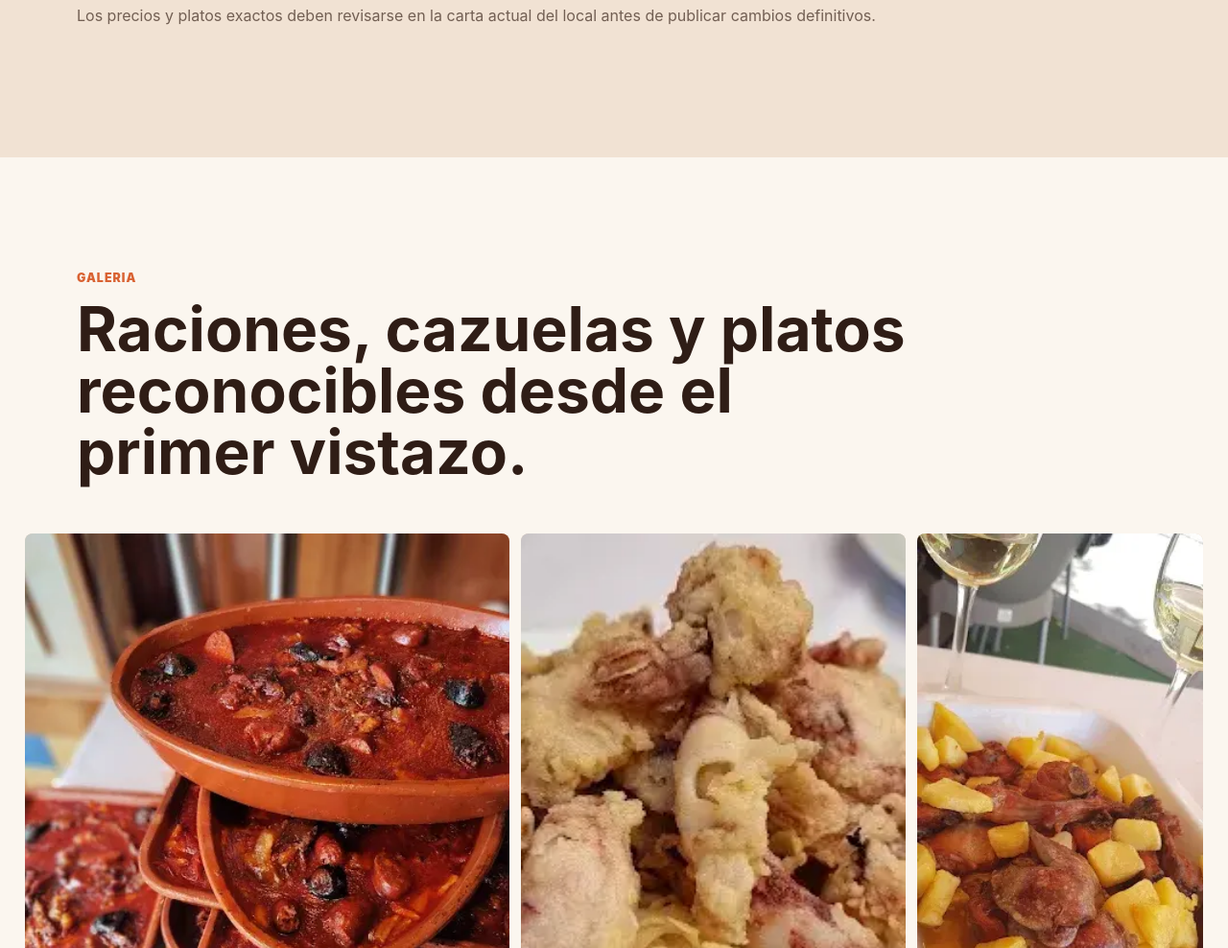
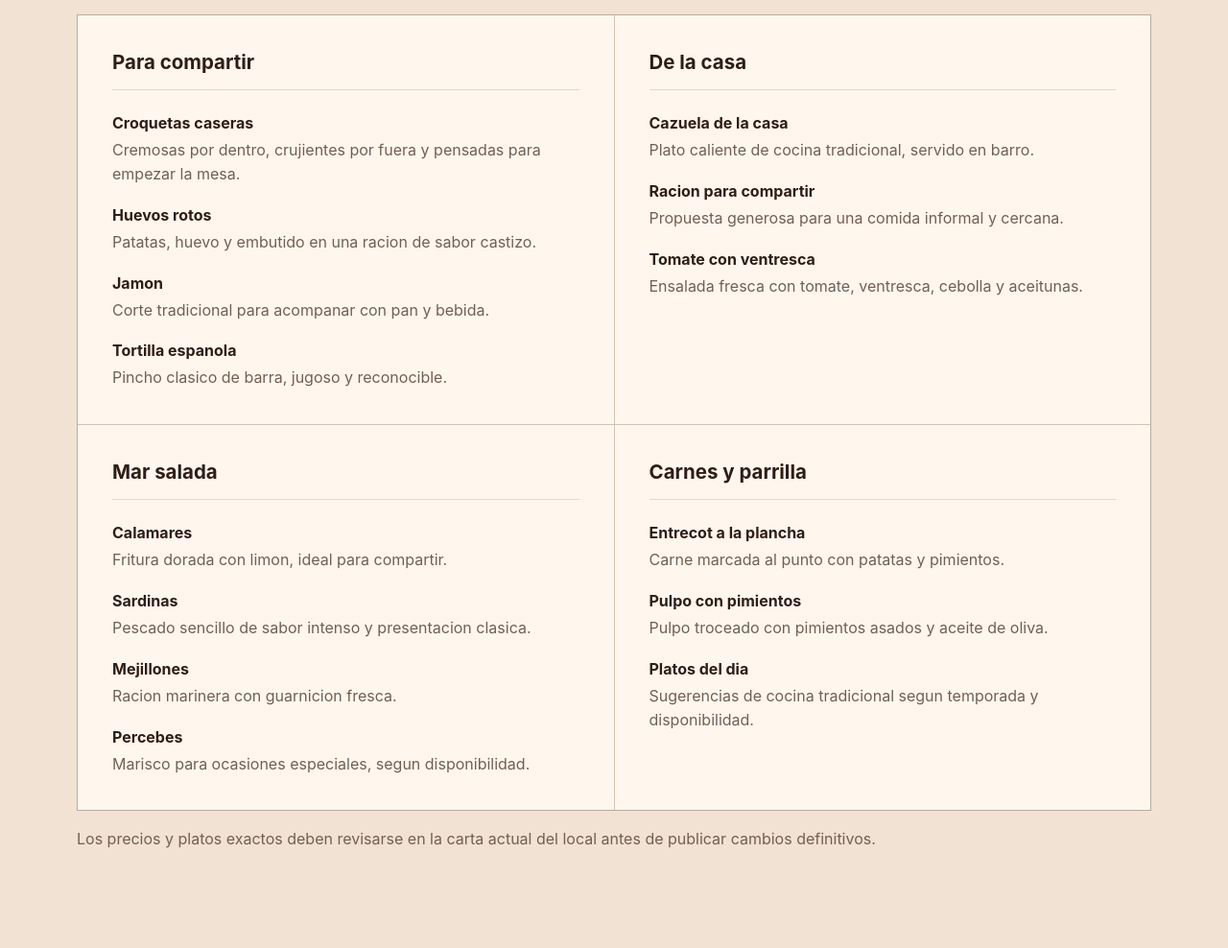
Before and after one commit to diegoor520/Casa-florencio-web, a website: page index.html in a window 1280 px wide. Shown: the part 2492-3480 px from the top of the page at 96% size. Drawn offline with Linux system fonts and the light colour scheme.

Commit message:
Mejorar carta y galeria de platos

```diff
--- /dev/null
+++ b/enhancements.css
@@ -0,0 +1,102 @@
+.written-menu {
+  display: grid;
+  grid-template-columns: repeat(2, minmax(0, 1fr));
+  gap: 1px;
+  margin-top: 28px;
+  border: 1px solid rgba(47, 29, 22, 0.14);
+  background: rgba(47, 29, 22, 0.16);
+}
+
+.written-menu-group {
+  padding: clamp(24px, 3vw, 36px);
+  background: #fff7ee;
+}
+
+.written-menu-group h3 {
+  margin-bottom: 24px;
+  padding-bottom: 16px;
+  border-bottom: 1px solid rgba(47, 29, 22, 0.14);
+}
+
+.written-menu-group ul {
+  display: grid;
+  gap: 20px;
+  margin: 0;
+  padding: 0;
+  list-style: none;
+}
+
+.written-menu-group li {
+  display: grid;
+  gap: 6px;
+}
+
+.written-menu-group strong {
+  font-size: 1rem;
+  color: var(--ink);
+}
+
+.written-menu-group span {
+  color: var(--muted);
+  line-height: 1.55;
+}
+
+.photo-grid figure {
+  position: relative;
+}
+
+.dish-label {
+  position: absolute;
+  inset: auto 12px 12px;
+  display: grid;
+  gap: 6px;
+  padding: 14px 16px;
+  border: 1px solid rgba(255, 250, 243, 0.22);
+  border-radius: 8px;
+  color: var(--white);
+  background:
+    linear-gradient(135deg, rgba(47, 29, 22, 0.88), rgba(47, 29, 22, 0.62)),
+    rgba(47, 29, 22, 0.78);
+  box-shadow: 0 18px 40px rgba(22, 13, 9, 0.22);
+  transition: transform 240ms ease, background 240ms ease;
+}
+
+.dish-label strong {
+  font-size: 1rem;
+  line-height: 1.1;
+}
+
+.dish-label span {
+  color: rgba(255, 250, 243, 0.78);
+  font-size: 0.88rem;
+  line-height: 1.35;
+}
+
+.photo-grid figure:hover .dish-label {
+  transform: translateY(-3px);
+  background:
+    linear-gradient(135deg, rgba(47, 29, 22, 0.94), rgba(47, 29, 22, 0.7)),
+    rgba(47, 29, 22, 0.86);
+}
+
+@media (max-width: 880px) {
+  .written-menu {
+    grid-template-columns: 1fr;
+  }
+}
+
+@media (max-width: 560px) {
+  .written-menu {
+    grid-template-columns: 1fr;
+  }
+
+  .photo-grid figure,
+  .photo-grid figure:nth-child(n) {
+    min-height: 320px;
+  }
+
+  .dish-label {
+    inset: auto 10px 10px;
+    padding: 12px 13px;
+  }
+}
--- /dev/null
+++ b/enhancements.js
@@ -0,0 +1,137 @@
+const galleryLabels = [
+  {
+    title: "Cazuela de la casa",
+    description: "Guiso tradicional servido en barro, con sabor profundo y mesa de cuchara.",
+  },
+  {
+    title: "Calamares",
+    description: "Fritura clasica, dorada y ligera, acompanada de limon.",
+  },
+  {
+    title: "Huevos rotos",
+    description: "Patatas, huevo y embutido en una racion sencilla y contundente.",
+  },
+  {
+    title: "Entrecot a la plancha",
+    description: "Carne marcada a la plancha con guarnicion de patata y pimientos.",
+  },
+  {
+    title: "Tortilla espanola",
+    description: "Pincho de tortilla jugosa, perfecto para barra o desayuno.",
+  },
+  {
+    title: "Croquetas caseras",
+    description: "Bocado cremoso por dentro y crujiente por fuera.",
+  },
+  {
+    title: "Racion para compartir",
+    description: "Plato generoso para abrir mesa entre amigos o familia.",
+  },
+  {
+    title: "Pulpo con pimientos",
+    description: "Pulpo troceado con pimientos asados y aceite de oliva.",
+  },
+  {
+    title: "Sardinas",
+    description: "Pescado sencillo, sabroso y servido con limon.",
+  },
+  {
+    title: "Percebes",
+    description: "Marisco de sabor intenso para una mesa especial.",
+  },
+  {
+    title: "Mejillones",
+    description: "Mejillones al punto, con guarnicion fresca y toque marinero.",
+  },
+  {
+    title: "Tomate con ventresca",
+    description: "Tomate, ventresca, cebolla y aceitunas en una ensalada directa y fresca.",
+  },
+];
+
+const writtenMenu = [
+  {
+    category: "Para compartir",
+    dishes: [
+      ["Croquetas caseras", "Cremosas por dentro, crujientes por fuera y pensadas para empezar la mesa."],
+      ["Huevos rotos", "Patatas, huevo y embutido en una racion de sabor castizo."],
+      ["Jamon", "Corte tradicional para acompanar con pan y bebida."],
+      ["Tortilla espanola", "Pincho clasico de barra, jugoso y reconocible."],
+    ],
+  },
+  {
+    category: "De la casa",
+    dishes: [
+      ["Cazuela de la casa", "Plato caliente de cocina tradicional, servido en barro."],
+      ["Racion para compartir", "Propuesta generosa para una comida informal y cercana."],
+      ["Tomate con ventresca", "Ensalada fresca con tomate, ventresca, cebolla y aceitunas."],
+    ],
+  },
+  {
+    category: "Mar salada",
+    dishes: [
+      ["Calamares", "Fritura dorada con limon, ideal para compartir."],
+      ["Sardinas", "Pescado sencillo de sabor intenso y presentacion clasica."],
+      ["Mejillones", "Racion marinera con guarnicion fresca."],
+      ["Percebes", "Marisco para ocasiones especiales, segun disponibilidad."],
+    ],
+  },
+  {
+    category: "Carnes y parrilla",
+    dishes: [
+      ["Entrecot a la plancha", "Carne marcada al punto con patatas y pimientos."],
+      ["Pulpo con pimientos", "Pulpo troceado con pimientos asados y aceite de oliva."],
+      ["Platos del dia", "Sugerencias de cocina tradicional segun temporada y disponibilidad."],
+    ],
+  },
+];
+
+const addGalleryLabels = () => {
+  document.querySelectorAll(".photo-grid figure").forEach((figure, index) => {
+    const label = galleryLabels[index];
+    if (!label || figure.querySelector("figcaption")) return;
+
+    const caption = document.createElement("figcaption");
+    caption.className = "dish-label";
+    caption.innerHTML = `
+      <strong>${label.title}</strong>
+      <span>${label.description}</span>
+    `;
+    figure.append(caption);
+  });
+};
+
+const addWrittenMenu = () => {
+  const menuPhotos = document.querySelector(".menu-photos");
+  if (!menuPhotos || document.querySelector(".written-menu")) return;
+
+  const menu = document.createElement("div");
+  menu.className = "written-menu section-shell";
+  menu.setAttribute("aria-label", "Carta escrita");
+  menu.innerHTML = writtenMenu
+    .map(
+      (group) => `
+        <article class="written-menu-group">
+          <h3>${group.category}</h3>
+          <ul>
+            ${group.dishes
+              .map(
+                ([name, description]) => `
+                  <li>
+                    <strong>${name}</strong>
+                    <span>${description}</span>
+                  </li>
+                `
+              )
+              .join("")}
+          </ul>
+        </article>
+      `
+    )
+    .join("");
+
+  menuPhotos.insertAdjacentElement("afterend", menu);
+};
+
+addGalleryLabels();
+addWrittenMenu();
--- a/index.html
+++ b/index.html
@@ -11,9 +11,11 @@
     <meta name="theme-color" content="#2f1d16" />
     <link rel="icon" href="./favicon.svg" type="image/svg+xml" />
     <link rel="stylesheet" href="./styles.css" />
+    <link rel="stylesheet" href="./enhancements.css" />
   </head>
   <body>
     <div id="app"></div>
     <script type="module" src="./main.js"></script>
+    <script type="module" src="./enhancements.js"></script>
   </body>
 </html>
```
